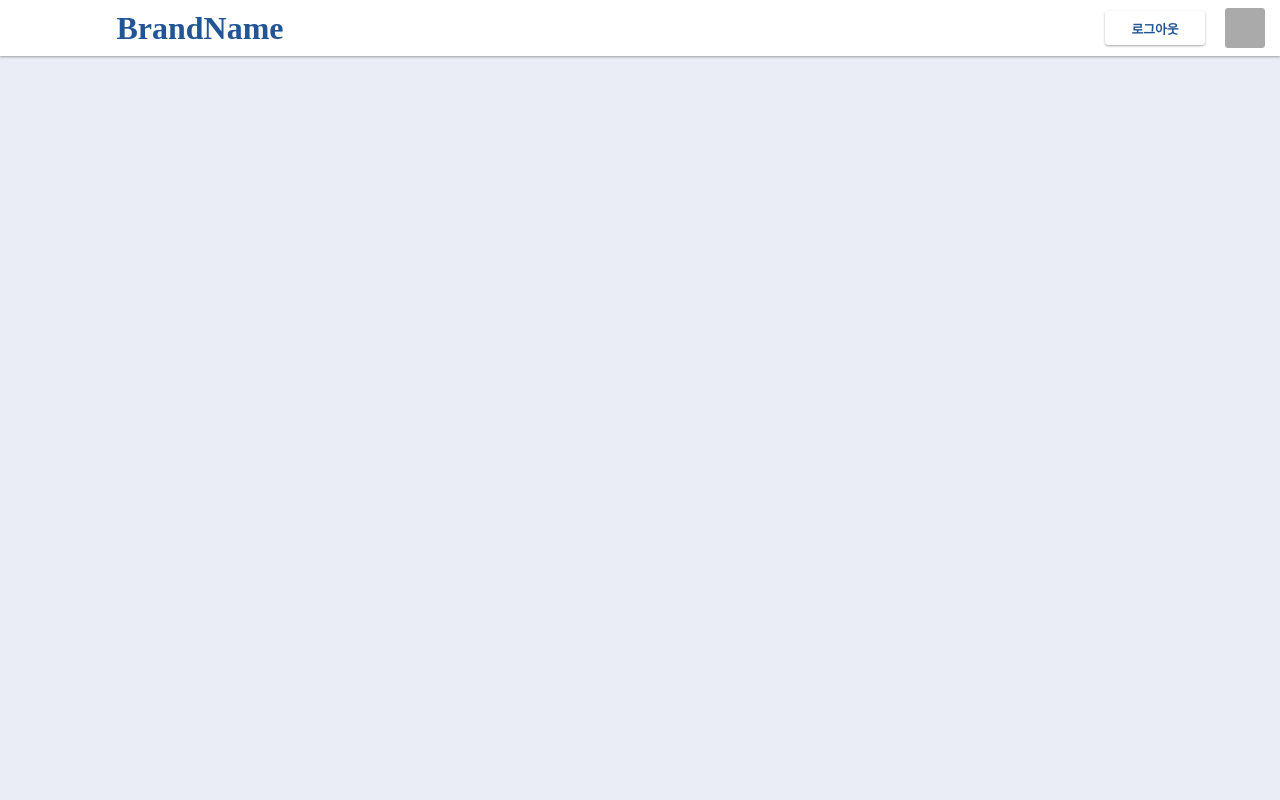
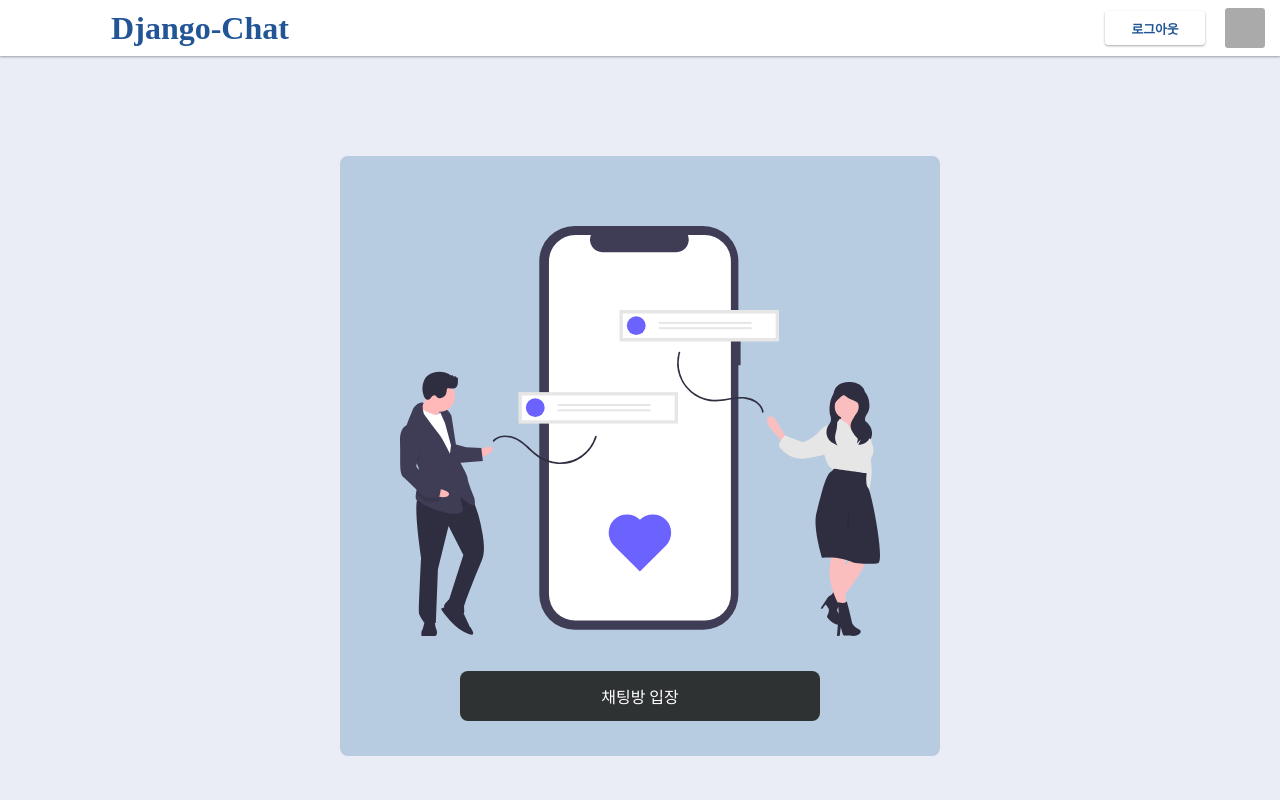
Before and after one commit to zuzu1014/django-random-chat, a Django app: page / in a window 1280 px wide. Run offline with Django 3.2, Linux system fonts and the light colour scheme; the visitor is signed in with stand-in values (Sample User, id 1); some libraries are stand-ins or nearby versions; some web fonts are replaced.

Commit message:
fix front

```diff
--- a/django/templates/common/header.html
+++ b/django/templates/common/header.html
@@ -3,7 +3,7 @@
         <i class="fas fa-bars" id="header__sidebar__menu"></i>
         <i class="fas fa-times" id="header__sidebar__menu__close"></i>
     </div>
-    <div id="header__logo" onclick="window.location.href='/'">BrandName</div>
+    <div id="header__logo" onclick="window.location.href='/'">Django-Chat</div>
     <div id="header__user">
         {% if not request.user.is_authenticated %}
         <div id="header__user__login" onclick="window.location.href='/login'">로그인</div>
--- a/django/templates/common/index.html
+++ b/django/templates/common/index.html
@@ -1,9 +1,19 @@
 {% extends 'common/base.html' %}
 {% block content %}
 
-{% if user.is_authenticated %}
+{% if request.user.is_authenticated %}
+
+<div id="index__chat"
+    style="display:flex; width: 600px; height: 600px; margin: 0 auto; background-color: #B7CBE1;justify-content: center; align-items: center; margin-top: 100px; flex-direction: column; border-radius: 0.5rem;">
+    <img src="/static/img/common/main.svg" alt="" srcset="" style="width: 80%; height: 80%;">
+    <div id="index__chat__start"
+        style="width: 60%; height: 50px;display: flex;justify-content: center;align-items: center; color: white; background-color: #2E3233; border-radius: 0.5rem; cursor: pointer;"
+        onclick="window.location.href=`/chat`">
+        채팅방 입장
+    </div>
 
 
+</div>
 
 
 {% endif %}
--- a/django/user/models.py
+++ b/django/user/models.py
@@ -29,8 +29,6 @@ class User(AbstractBaseUser, PermissionsMixin):
     password = models.CharField(max_length=256, verbose_name="pw")
     email = models.EmailField(max_length=128, verbose_name="email",null=True, blank=True)
 
-    nickname = models.CharField(max_length=30, verbose_name='nickname')
-
     is_active = models.BooleanField(default=True)
     is_admin = models.BooleanField(default=False)
     is_staff = models.BooleanField(default=False)
```
Also changed, not shown: django/user/migrations/0004_remove_user_nickname.py (added).
